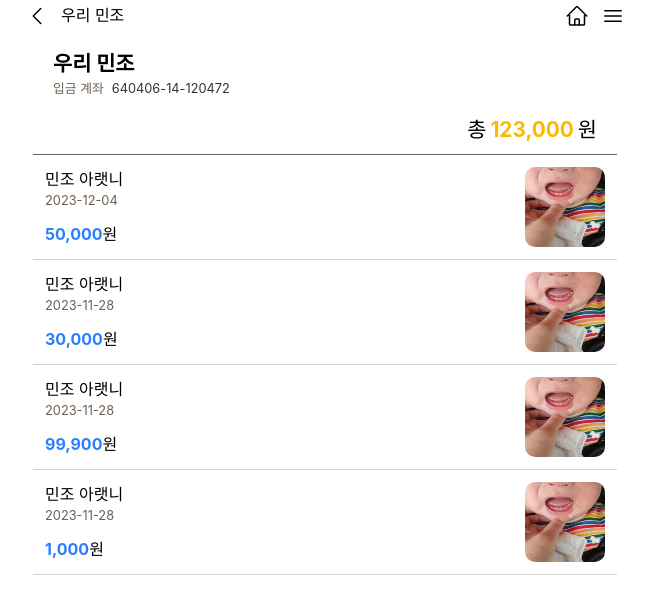
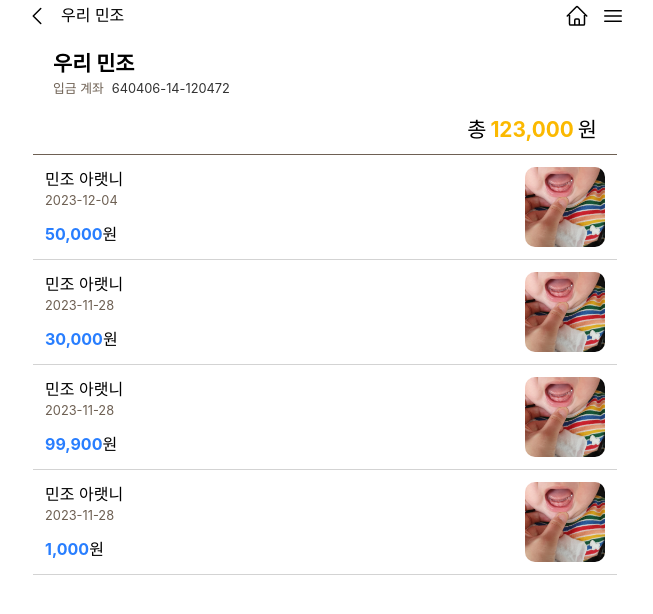
Before and after one commit to 2kujo/MemoryBox_FE, a React (Vite) app: page /memories in a window 1280 px wide. Shown: the top 614 px of the page, without its empty margins (315-968 px from the left). Built offline with nearby package versions, Linux system fonts and the light colour scheme; a web font is replaced by a local one.

Commit message:
UPDATE | crop image into rounded square

```diff
--- a/src/components/common/MemoryList.jsx
+++ b/src/components/common/MemoryList.jsx
@@ -26,11 +26,13 @@ export default function MemoryList({ memoryContents }) {
               <span>원</span>
             </div>
           </div>
-          <img
-            className="w-20 h-20 rounded-sm"
-            src={memory.images[0]}
-            alt={`${memory.title}`}
-          />
+          <div className="w-20 h-20 overflow-hidden rounded-sm">
+            <img
+              className="w-full h-full m-auto object-cover"
+              src={memory.images[0]}
+              alt={`${memory.title}`}
+            />
+          </div>
         </div>
       ))}
     </div>
```
